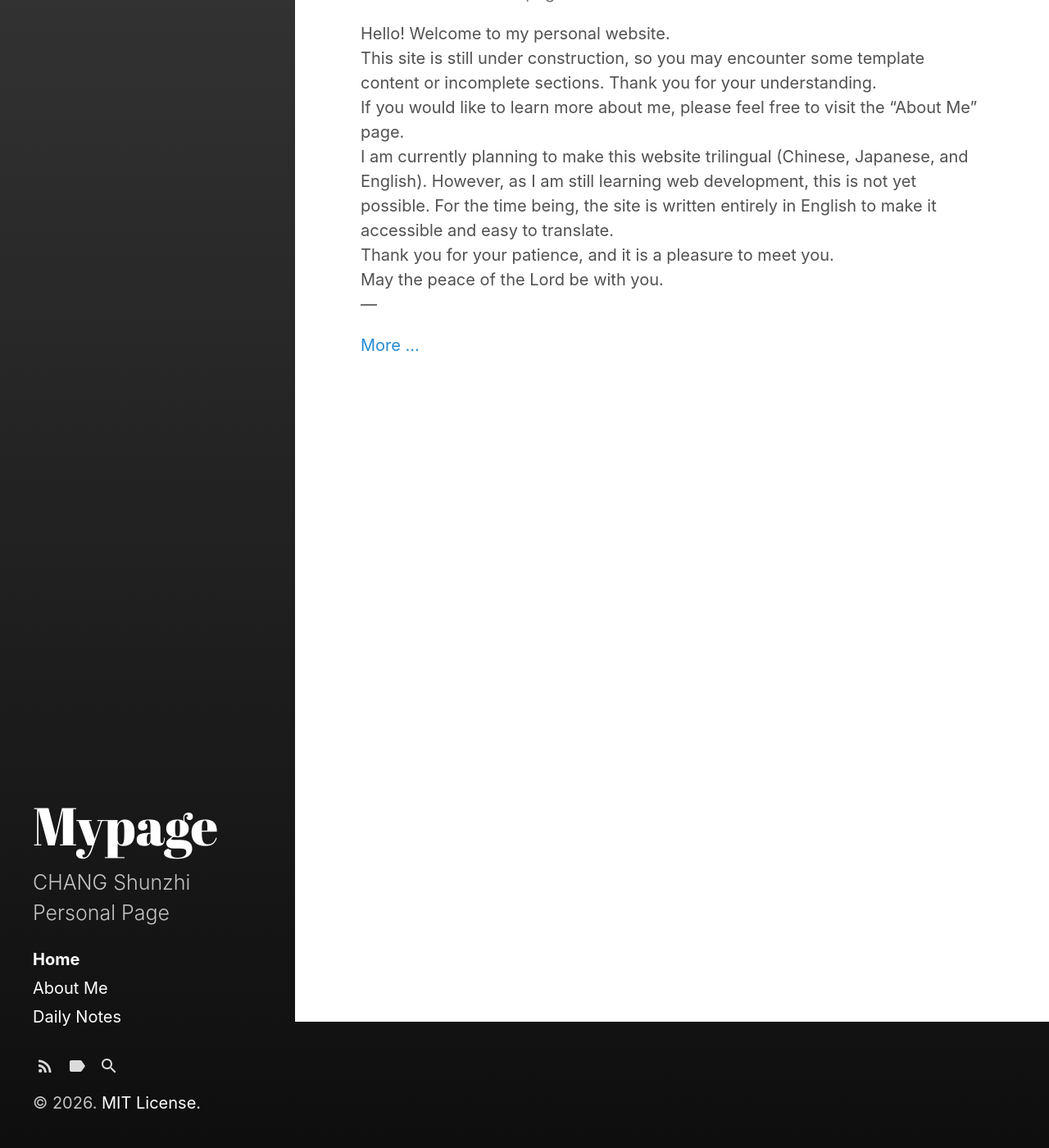
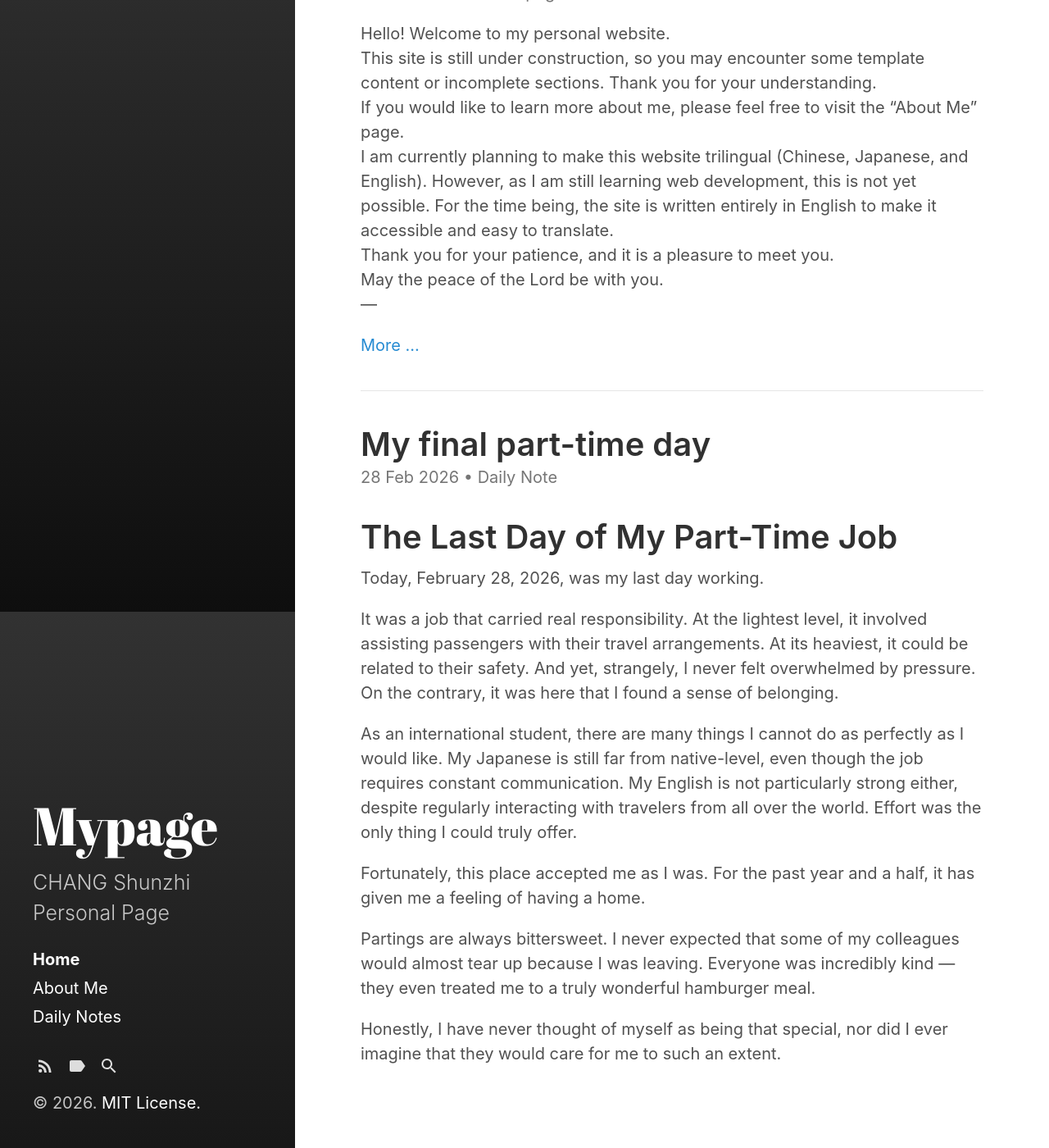
Before and after one commit to SZ-Chander/SZ-Chander.github.io, a Jekyll site: the page built from index.html, in a window 1280 px wide and 1400 px high, scrolled down 154 px. Shown: the whole window at 82% size. Built offline with Jekyll 4.4.1, drawn with Linux system fonts in a browser that asks for light colours; the list of posts is cut into pages by our own code.

Commit message:
try to add a post

```diff
--- /dev/null
+++ b/_posts/2026-02-28-The-last-day-of-my-parttime-en.md
@@ -0,0 +1,22 @@
+---
+layout: post
+title: "My final part-time day"
+categories:
+  - Daily Note
+tags:
+  - Daily
+last_modified_at: 2026-02-28T22:15:00+09:00
+---
+
+# The Last Day of My Part-Time Job
+Today, February 28, 2026, was my last day working.
+
+It was a job that carried real responsibility. At the lightest level, it involved assisting passengers with their travel arrangements. At its heaviest, it could be related to their safety. And yet, strangely, I never felt overwhelmed by pressure. On the contrary, it was here that I found a sense of belonging.
+
+As an international student, there are many things I cannot do as perfectly as I would like. My Japanese is still far from native-level, even though the job requires constant communication. My English is not particularly strong either, despite regularly interacting with travelers from all over the world. Effort was the only thing I could truly offer.
+
+Fortunately, this place accepted me as I was. For the past year and a half, it has given me a feeling of having a home.
+
+Partings are always bittersweet. I never expected that some of my colleagues would almost tear up because I was leaving. Everyone was incredibly kind — they even treated me to a truly wonderful hamburger meal.
+
+Honestly, I have never thought of myself as being that special, nor did I ever imagine that they would care for me to such an extent.
```
Also changed, not shown: category/dailynote.md (+2 -0 lines).
